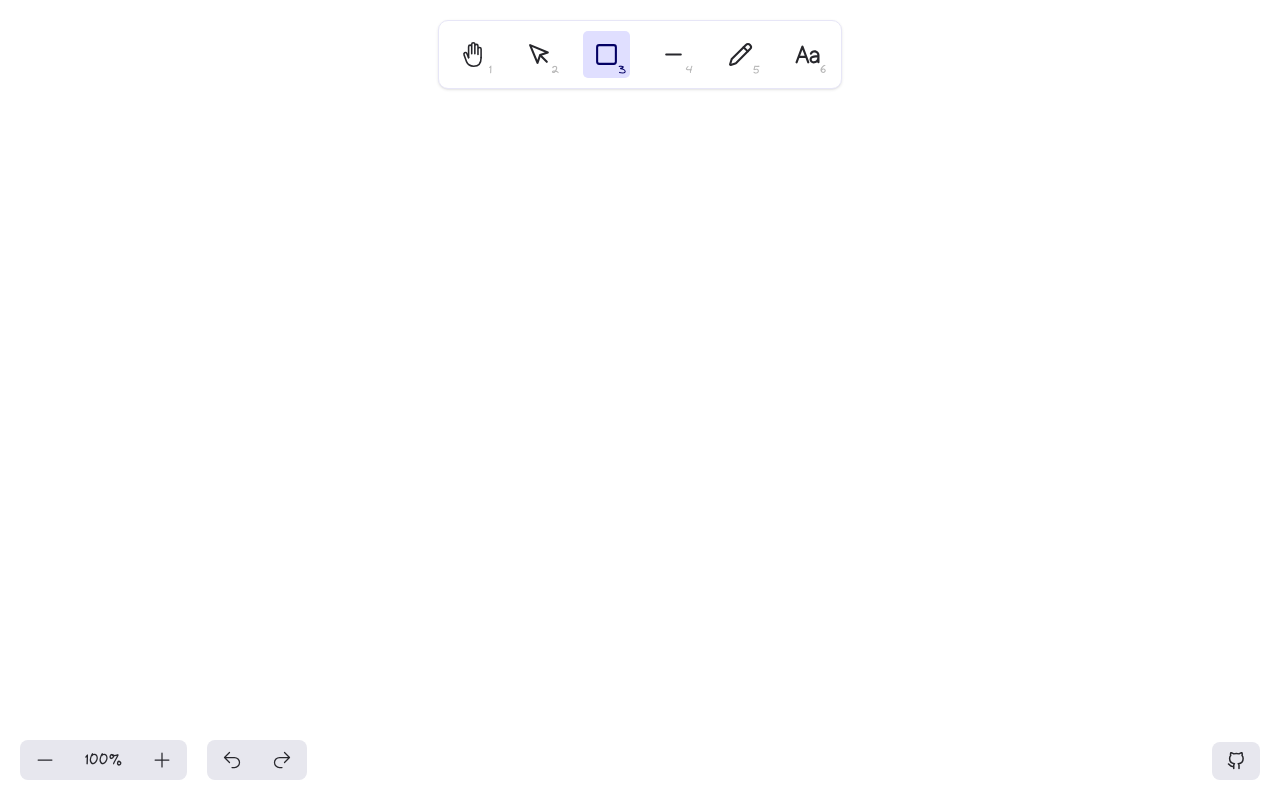
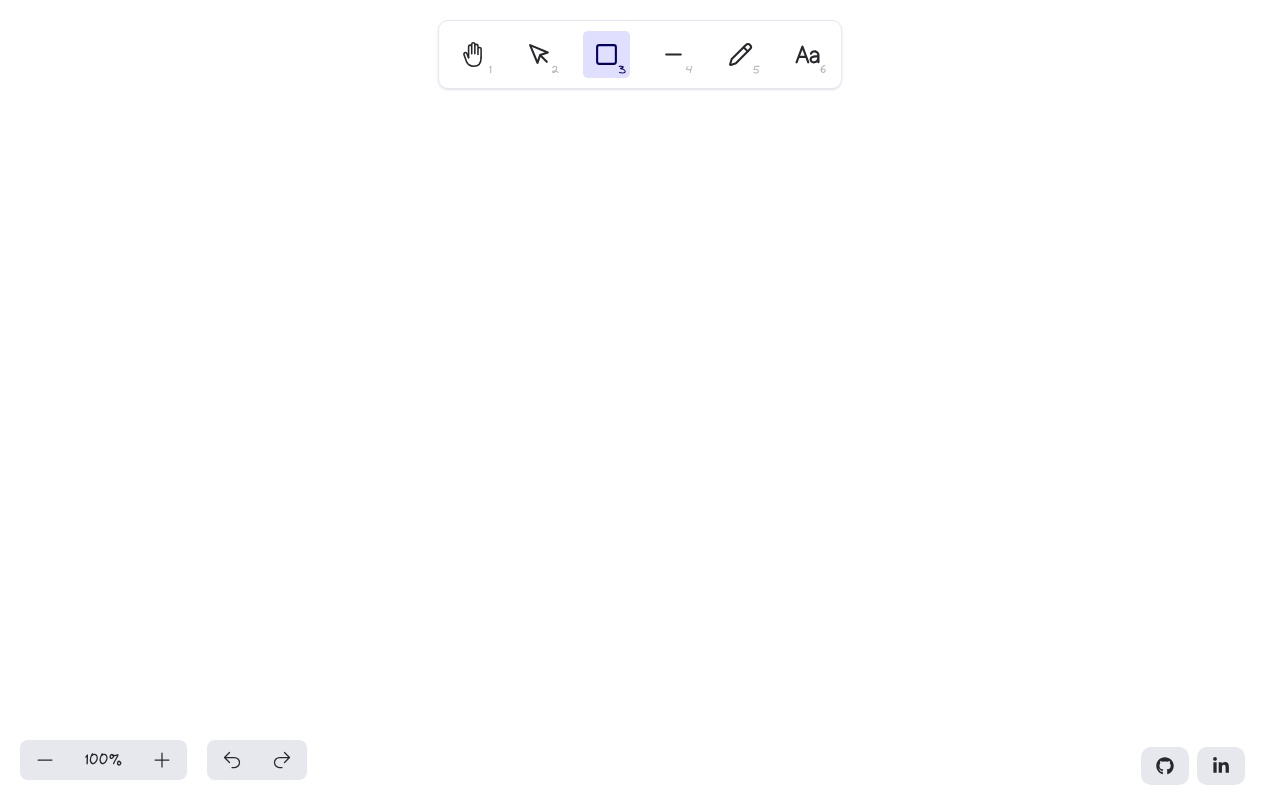
Before and after one commit to devarora07/draw-me, a React (Vite) app: page / in a window 1280 px wide. Built offline with nearby package versions, Linux system fonts and the light colour scheme.

Commit message:
ui: social fix and update

```diff
--- a/src/components/ControlPanel/control-panel-style.css
+++ b/src/components/ControlPanel/control-panel-style.css
@@ -61,18 +61,22 @@
   border-bottom-right-radius: 8px;
 }
 
-.link {
+.social {
   z-index: 2;
   position: fixed;
-  bottom: 20px;
+  bottom: 5px;
   right: 20px;
-  border-radius: 8px;
   display: flex;
   gap: 8px;
   align-items: center;
-  background-color: var(--panel-bg-color);
   padding: 10px 15px;
   text-decoration: none;
+}
+
+.link {
+  padding: 10px 15px;
+  background-color: var(--panel-bg-color);
+  border-radius: 10px;
 }
 
 .link svg {
--- a/src/components/ControlPanel/controlPanel.tsx
+++ b/src/components/ControlPanel/controlPanel.tsx
@@ -2,11 +2,12 @@ import Tippy from '@tippyjs/react'
 import 'tippy.js/dist/tippy.css'
 import './control-panel-style.css'
 import { PiMinus, PiPlus } from 'react-icons/pi'
-import { FiGithub } from 'react-icons/fi'
 import {
   HiOutlineArrowUturnLeft,
   HiOutlineArrowUturnRight,
 } from 'react-icons/hi2'
+import { FaGithub } from 'react-icons/fa'
+import { FaLinkedinIn } from 'react-icons/fa6'
 
 type ControlPanelProps = {
   undo: () => void
@@ -62,9 +63,18 @@ export function ControlPanel({
           </Tippy>
         </div>
       </div>{' '}
-      <a className="link" href="https://github.com/dr0id007" target="_blank">
-        <FiGithub />
-      </a>
+      <div className="social">
+        <a className="link" href="https://github.com/dr0id007" target="_blank">
+          <FaGithub />
+        </a>
+        <a
+          className="link"
+          href="https://www.linkedin.com/in/dev-arora-668180167/"
+          target="_blank"
+        >
+          <FaLinkedinIn />
+        </a>
+      </div>
     </>
   )
 }
```
